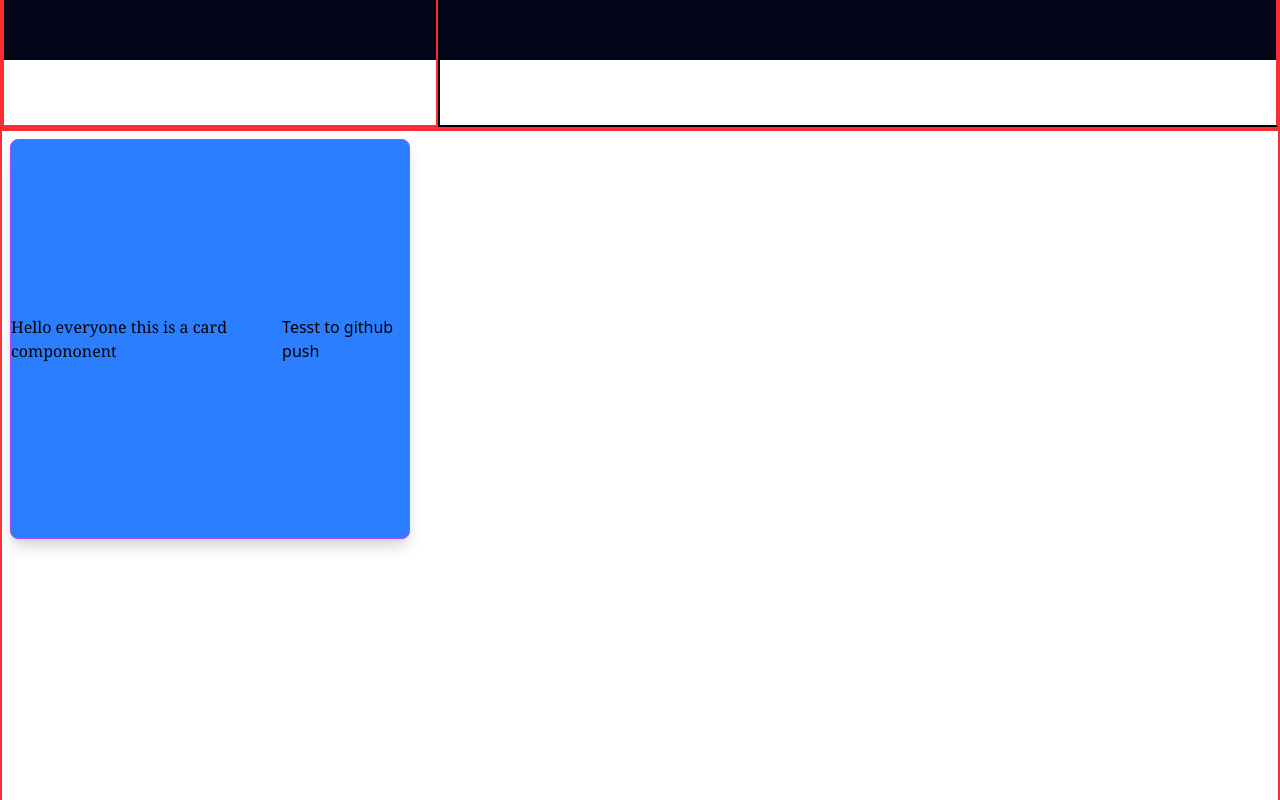
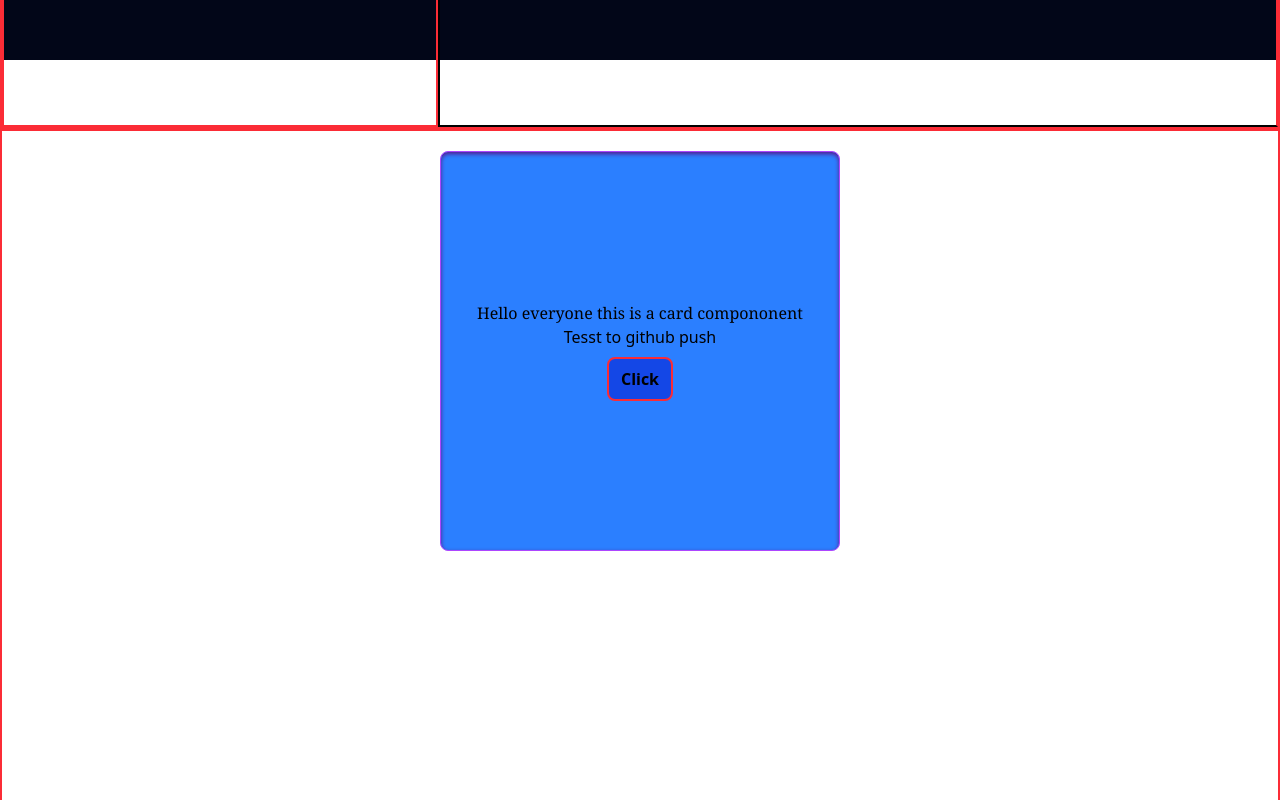
Before and after one commit to andretdev/react-portifolio, a React (Vite) app: page / in a window 1280 px wide. Shown: the part 740-1540 px from the top of the page. Built offline with nearby package versions, Linux system fonts and the light colour scheme.

Commit message:
Adden animations and did some upgrades

```diff
--- a/src/pages/Skills.jsx
+++ b/src/pages/Skills.jsx
@@ -2,11 +2,14 @@ function Skills() {
   return (
     <section
       id="skills"
-      className="flex min-h-screen w-full flex-col border-2 border-red-500 p-2 xl:flex-row"
+      className="flex min-h-screen w-full flex-col justify-center gap-5 border-2 border-red-500 p-5 xl:flex-row"
     >
-      <div className="w-100 h-100 border-1 inset-shadow-xl flex items-center justify-center rounded-lg border-purple-500 bg-blue-500 shadow-lg shadow-gray-300">
-        <p className="font-serif">Hello everyone this is a card compononent</p>
+      <div className="animate-appear-left w-100 h-100 border-1 inset-shadow-sm inset-shadow-purple-900 flex flex-col items-center justify-center rounded-lg border-purple-500 bg-blue-500 transition-all duration-500 ease-out hover:scale-[1.03]">
+        <p className="font-serif">Hello everyone this is a card compononent </p>
         <p className="text-black">Tesst to github push</p>
+        <button className="mt-2 rounded-lg border-2 border-red-500 bg-blue-700 px-3 py-2 font-bold text-black transition-all duration-500 ease-out hover:scale-[1.03]">
+          Click
+        </button>
       </div>
     </section>
   );
```
